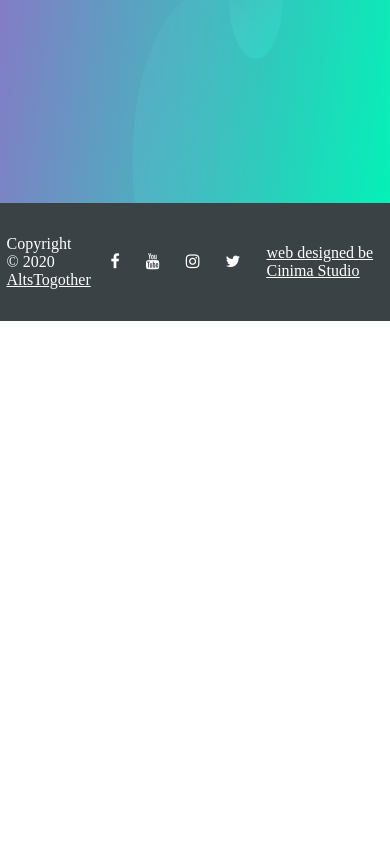
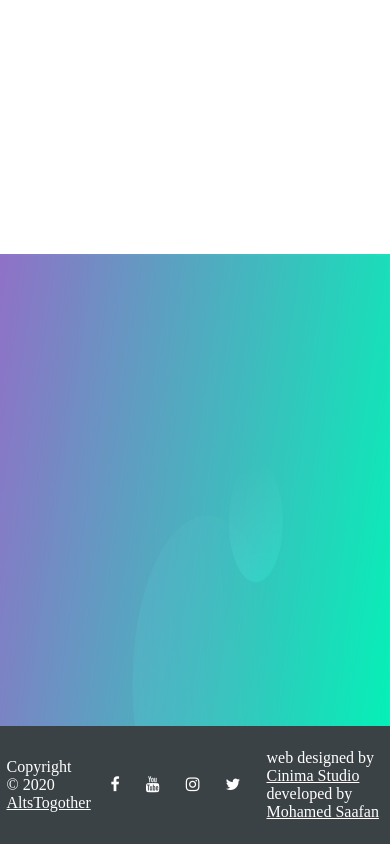
Before and after one commit to MohamedSaafan/homePage, a React (Create React App) app: page / in a window 390 px wide. Shown: the part 3308-4152 px from the top of the page. Before the commit the page ends 3629 px from the top, so only its background shows below. Built offline with nearby package versions, Linux system fonts and the light colour scheme.

Commit message:
fixed the responsive issues

```diff
--- a/src/components/About.css
+++ b/src/components/About.css
@@ -1,6 +1,6 @@
 .about {
   margin: 0 auto;
-  height: 150vh;
+  height: 160vh;
 }
 .about .logos {
   display: flex;
@@ -88,7 +88,7 @@
 }
 @media only screen and (min-width: 768px) and (max-width: 1024px) {
   .about {
-    height: 120vh;
+    height: 130vh;
   }
   .about .logos div {
     width: 12%;
@@ -116,7 +116,7 @@
 }
 @media (min-width: 481px) and (max-width: 767px) {
   .about {
-    height: 195vh;
+    height: 225vh;
     margin-top: -4rem;
   }
   .about-items {
@@ -128,7 +128,7 @@
 }
 @media (min-width: 320px) and (max-width: 480px) {
   .about {
-    height: 260vh;
+    height: 322vh;
     margin-top: -4rem;
   }
   .about-items {
--- a/src/components/Footer.css
+++ b/src/components/Footer.css
@@ -52,7 +52,9 @@
   font-size: 3rem;
   width: 40%;
 }
-.footer footer span {
+
+.footer div span {
+  display: block;
   text-decoration: underline;
 }
 @media only screen and (min-width: 768px) and (max-width: 1024px) {
--- a/src/components/Footer.js
+++ b/src/components/Footer.js
@@ -57,9 +57,12 @@ const Footer = (props) => {
           </a>
         </div>
         <div className="designer">
-          <span>
-            web designed be <span>Cinima Studio</span>
-          </span>
+          <div>
+            web designed by <span>Cinima Studio</span>{" "}
+          </div>
+          <div>
+            developed by <span>Mohamed Saafan</span>{" "}
+          </div>
         </div>
       </footer>
     </footer>
```
